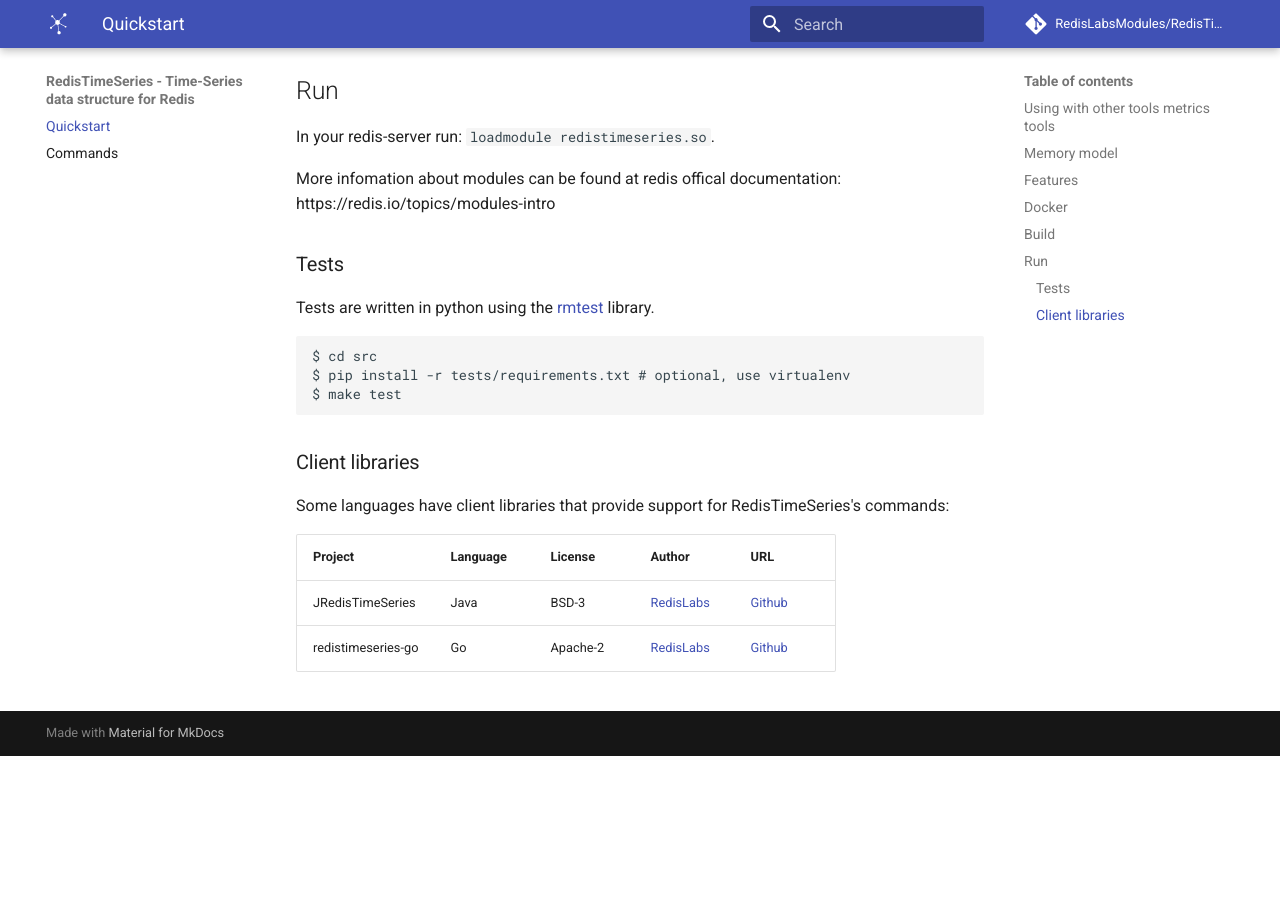
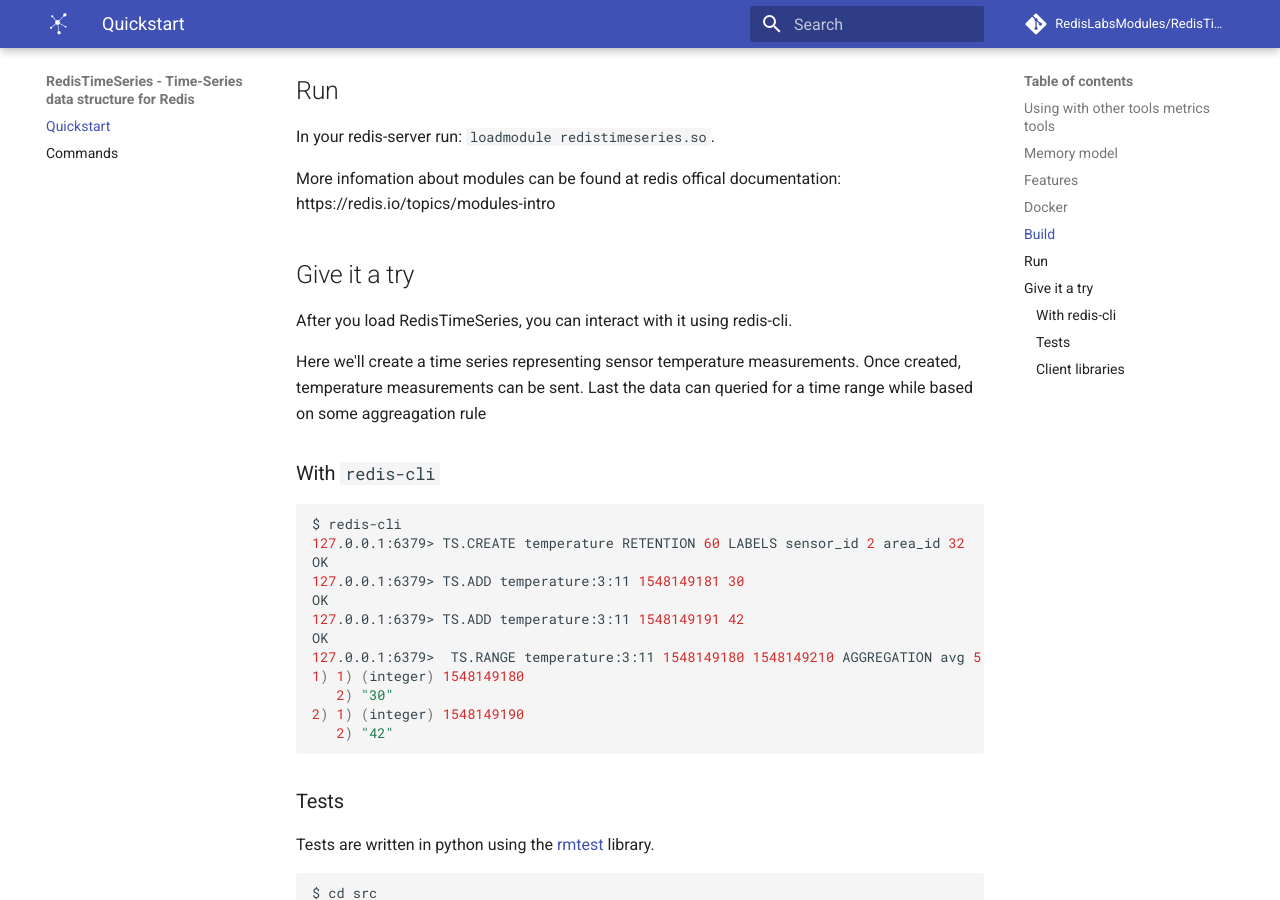
Before and after one commit to RedisTimeSeries/RedisTimeSeries, an MkDocs documentation site: the page built from docs/index.md, in a window 1280 px wide and 900 px high, scrolled down 1283 px. Built offline with MkDocs 1.6.1 and Material for MkDocs 9.7.7, drawn with Linux system fonts in a browser that asks for light colours; comment, search, counter and statistics services are not loaded; old or Windows-style settings are respelled for this version of MkDocs; before the commit the page ends 2039 px from its top, so only the background shows below that.

Commit message:
Update index.md

````diff
--- a/docs/index.md
+++ b/docs/index.md
@@ -44,6 +44,31 @@
 
 More infomation about modules can be found at redis offical documentation: https://redis.io/topics/modules-intro
 
+## Give it a try
+
+After you load RedisTimeSeries, you can interact with it using redis-cli.
+
+Here we'll create a time series representing sensor temperature measurements.
+Once created, temperature measurements can be sent.
+Last the data can queried for a time range while based on some aggreagation rule
+
+### With `redis-cli`
+
+```sh
+$ redis-cli
+127.0.0.1:6379> TS.CREATE temperature RETENTION 60 LABELS sensor_id 2 area_id 32
+OK
+127.0.0.1:6379> TS.ADD temperature:3:11 1548149181 30
+OK
+127.0.0.1:6379> TS.ADD temperature:3:11 1548149191 42
+OK
+127.0.0.1:6379>  TS.RANGE temperature:3:11 1548149180 1548149210 AGGREGATION avg 5
+1) 1) (integer) 1548149180
+   2) "30"
+2) 1) (integer) 1548149190
+   2) "42"
+```
+
 ### Tests
 Tests are written in python using the [rmtest](https://github.com/RedisLabs/rmtest) library.
 ```
````
